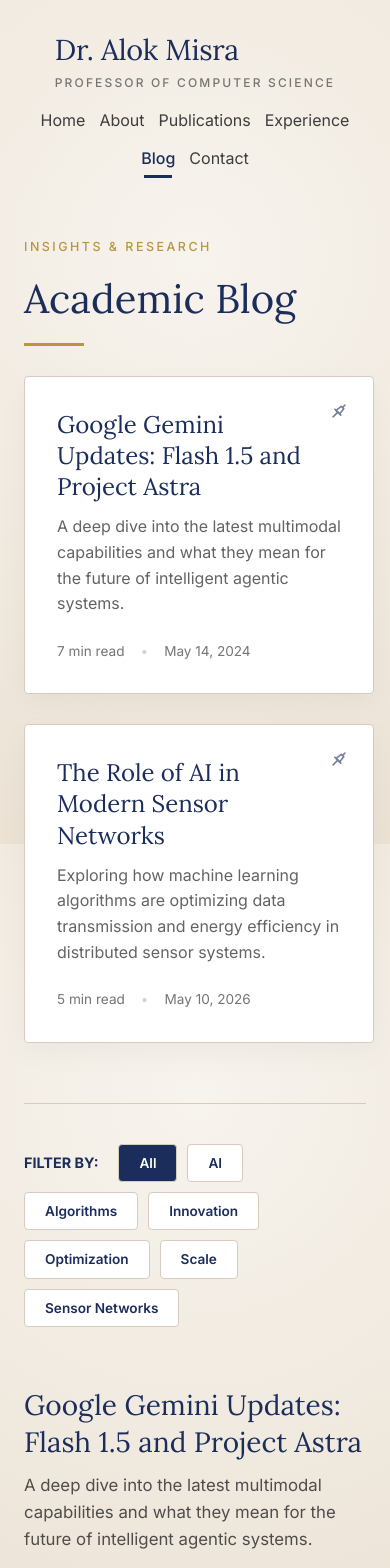
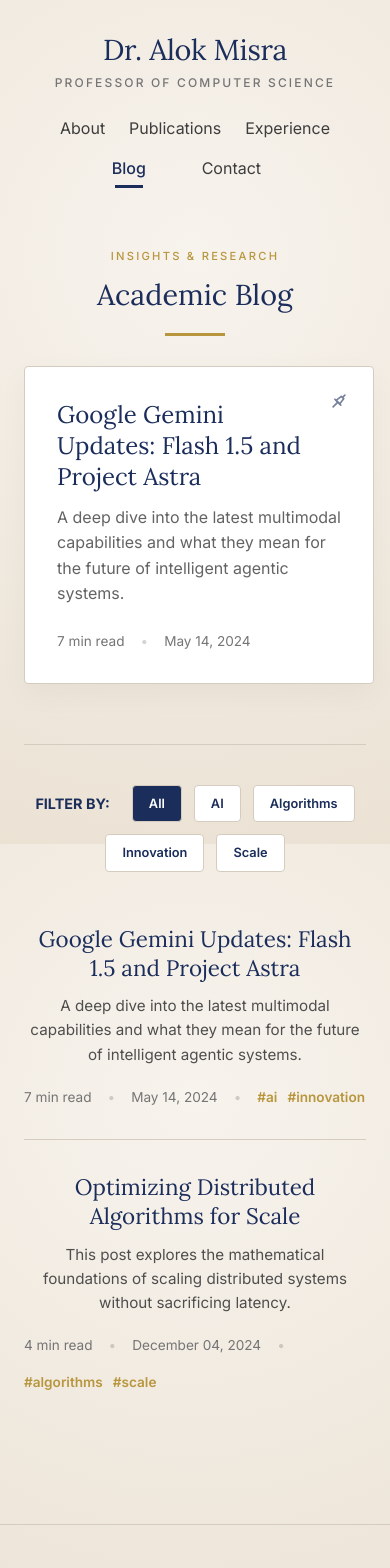
Before and after one commit to alokmisra/alok-misra, a Next.js app: page /blog in a window 390 px wide. Shown: the top 1568 px of the page. Built offline with nearby package versions, Linux system fonts and the light colour scheme.

Commit message:
feat: made all the pages responsive for mobile layout

```diff
--- a/app/blog/[slug]/page.tsx
+++ b/app/blog/[slug]/page.tsx
@@ -23,16 +23,16 @@
       <Navbar />
 
       <main style={{ flex: 1, paddingBlock: "60px" }}>
-        <div className="page-wrap" style={{ maxWidth: "1000px" }}>
+        <div className="page-wrap blog-post-detail" style={{ maxWidth: "1000px" }}>
           {/* Back Button */}
-          <Link href="/blog" style={{
+          <Link href="/blog" className="blog-back-btn" style={{
             display: "inline-flex",
             alignItems: "center",
             gap: "8px",
             color: "var(--gold)",
             textDecoration: "none",
             fontWeight: 600,
-            marginBottom: "40px",
+            marginBottom: "24px",
             fontSize: "0.9rem"
           }}>
             ← Back to all posts
@@ -40,20 +40,20 @@
 
           {/* Article Header */}
           <header style={{ marginBottom: "50px" }}>
-            <div style={{ display: "flex", gap: "10px", marginBottom: "16px" }}>
-              {post.tags?.map((tag: string) => (
-                <span key={tag} style={{ color: "var(--gold)", fontWeight: 700, fontSize: "0.8rem", textTransform: "uppercase", letterSpacing: "0.05em" }}>#{tag}</span>
-              ))}
-            </div>
             <h1 style={{
               fontFamily: "var(--font-heading)",
               fontSize: "clamp(2.5rem, 5vw, 3.5rem)",
               color: "var(--navy)",
               lineHeight: 1.1,
-              marginBottom: "24px"
+              marginBottom: "16px"
             }}>
               {post.title}
             </h1>
+            <div className="blog-post-tags" style={{ display: "flex", gap: "10px", marginBottom: "24px" }}>
+              {post.tags?.map((tag: string) => (
+                <span key={tag} style={{ color: "var(--gold)", fontWeight: 700, fontSize: "0.8rem", textTransform: "uppercase", letterSpacing: "0.05em" }}>#{tag}</span>
+              ))}
+            </div>
             <div style={{
               display: "flex",
               alignItems: "center",
@@ -70,7 +70,7 @@
           </header>
 
           {/* Article Content */}
-          <article style={{
+          <article className="blog-content-body" style={{
             lineHeight: 1.9,
             fontSize: "1.15rem",
             color: "var(--text-body)",
@@ -116,39 +116,44 @@
           </article>
 
           {/* Author Card (Dr. Alok Misra) */}
-          <section style={{
+          <section className="blog-author-card" style={{
             background: "var(--navy)",
             padding: "40px",
             borderRadius: "4px",
             color: "white",
             display: "flex",
-            gap: "32px",
-            alignItems: "center"
+            flexDirection: "column",
+            gap: "24px",
+            alignItems: "flex-start"
           }}>
+            <div style={{ display: "flex", alignItems: "center", gap: "20px" }}>
               <div style={{
-              width: "100px",
-              height: "100px",
+                width: "60px",
+                height: "60px",
                 borderRadius: "50%",
                 overflow: "hidden",
-              border: "3px solid var(--gold)",
+                border: "2px solid var(--gold)",
                 flexShrink: 0
               }}>
                 <img src={profileImage} alt={name} style={{ width: "100%", height: "100%", objectFit: "cover" }} />
               </div>
               <div>
-              <h3 style={{ fontSize: "1.5rem", marginBottom: "4px", fontFamily: "var(--font-heading)" }}>{name}</h3>
-              <p style={{ color: "var(--gold)", fontSize: "0.85rem", fontWeight: 700, textTransform: "uppercase", marginBottom: "12px", letterSpacing: "0.05em" }}>
-                Professor of Computer Science & Engineering
+                <h3 style={{ fontSize: "1.25rem", fontFamily: "var(--font-heading)" }}>{name}</h3>
+                <p style={{ color: "var(--gold)", fontSize: "0.7rem", fontWeight: 700, textTransform: "uppercase", letterSpacing: "0.05em" }}>
+                  Professor of CS & Engineering
                 </p>
-              <p style={{ fontSize: "1rem", lineHeight: 1.6, marginBottom: "20px", opacity: 0.9 }}>
+              </div>
+            </div>
+            <div>
+              <p style={{ fontSize: "0.95rem", lineHeight: 1.6, opacity: 0.9, marginBottom: "20px" }}>
                 {description}
               </p>
               <div style={{ display: "flex", gap: "24px", alignItems: "center" }}>
-                <a href={`mailto:${email}`} style={{ color: "white", display: "flex", alignItems: "center", gap: "8px", textDecoration: "none" }}>
-                  <IconMail size={18} />
+                <a href={`mailto:${email}`} style={{ color: "white", textDecoration: "none", fontWeight: 700, fontSize: "0.9rem" }}>
+                  Email ↗
                 </a>
-                <a href={profiles.googleScholar} target="_blank" rel="noopener noreferrer" style={{ color: "white", textDecoration: "none", fontWeight: 700, fontSize: "0.9rem" }}>Google Scholar</a>
-                <a href={profiles.scopus} target="_blank" rel="noopener noreferrer" style={{ color: "white", textDecoration: "none", fontWeight: 700, fontSize: "0.9rem" }}>Scopus</a>
+                <a href={profiles.googleScholar} target="_blank" rel="noopener noreferrer" style={{ color: "white", textDecoration: "none", fontWeight: 700, fontSize: "0.9rem" }}>Scholar ↗</a>
+                <a href={profiles.scopus} target="_blank" rel="noopener noreferrer" style={{ color: "white", textDecoration: "none", fontWeight: 700, fontSize: "0.9rem" }}>Scopus ↗</a>
               </div>
             </div>
           </section>
--- a/app/contact/page.tsx
+++ b/app/contact/page.tsx
@@ -18,22 +18,22 @@
             <h1 className="hero__heading" style={{ fontSize: "clamp(2.5rem, 5vw, 3.5rem)" }}>
               Contact Details
             </h1>
-            <div className="hero__divider" style={{ margin: "20px 0" }} />
+            <div className="hero__divider" />
           </section>
 
           <section style={{ paddingBottom: "100px" }}>
-            <div style={{
+            <div className="contact-grid" style={{
               display: "grid",
               gridTemplateColumns: "1fr 1fr",
               gap: "40px",
               alignItems: "start"
             }}>
               {/* Contact Information (Left) */}
-              <div style={{ display: "flex", flexDirection: "column", gap: "36px" }}>
+              <div className="contact-info-column" style={{ display: "flex", flexDirection: "column", gap: "36px" }}>
                 <div>
                   <h2 className="navbar__brand-name" style={{ fontSize: "1.6rem", marginBottom: "20px" }}>Contact Information</h2>
-                  <div style={{ display: "flex", flexDirection: "column", gap: "20px" }}>
-                    <div style={{ display: "flex", alignItems: "center", gap: "16px" }}>
+                  <div style={{ display: "flex", flexDirection: "column", gap: "24px" }}>
+                    <div className="contact-item-wrap" style={{ display: "flex", alignItems: "center", gap: "16px" }}>
                       <div style={{ padding: "10px", background: "var(--stats-bg)", borderRadius: "4px", color: "var(--navy)" }}>
                         <IconMail size={18} />
                       </div>
@@ -45,7 +45,7 @@
                       </div>
                     </div>
 
-                    <div style={{ display: "flex", alignItems: "center", gap: "16px" }}>
+                    <div className="contact-item-wrap" style={{ display: "flex", alignItems: "center", gap: "16px" }}>
                       <div style={{ padding: "10px", background: "var(--stats-bg)", borderRadius: "4px", color: "var(--navy)" }}>
                         <span style={{ fontSize: "1.1rem", fontWeight: 700 }}>☏</span>
                       </div>
@@ -91,12 +91,12 @@
               </div>
 
               {/* Contact Form (Right) */}
-              <div style={{
-                background: "var(--stats-bg)",
+              <div className="contact-form-card" style={{
+                background: "white",
                 padding: "32px",
                 borderRadius: "4px",
-                border: "1px solid var(--stats-border)",
-                boxShadow: "0 10px 30px rgba(0,0,0,0.03)",
+                border: "1px solid var(--border)",
+                boxShadow: "0 10px 40px rgba(0,0,0,0.04)",
                 width: "100%"
               }}>
                 <h2 className="navbar__brand-name" style={{ fontSize: "1.4rem", marginBottom: "40px" }}>Send a Message</h2>
--- a/app/experience/page.tsx
+++ b/app/experience/page.tsx
@@ -30,11 +30,11 @@
               Professional Experience
             </h2>
 
-            <div style={{ position: "relative", paddingLeft: "30px", borderLeft: "2px solid var(--border)" }}>
+            <div className="experience-timeline" style={{ position: "relative", paddingLeft: "30px", borderLeft: "2px solid var(--border)" }}>
               {employment.map((job: any, idx) => (
-                <div key={idx} style={{ marginBottom: "60px", position: "relative" }}>
+                <div key={idx} className="experience-item" style={{ marginBottom: "60px", position: "relative" }}>
                   {/* Dot on timeline */}
-                  <div style={{
+                  <div className="experience-dot" style={{
                     position: "absolute",
                     left: "-37px",
                     top: "6px",
@@ -123,7 +123,7 @@
               Education & Qualifications
             </h2>
 
-            <div style={{
+            <div className="education-grid" style={{
               display: "grid",
               gridTemplateColumns: "repeat(auto-fit, minmax(350px, 1fr))",
               gap: "30px"
--- a/app/globals.css
+++ b/app/globals.css
@@ -371,14 +371,30 @@
 
   .navbar {
     flex-direction: column;
-    gap: 16px;
+    gap: 24px; /* More spacing after name/designation */
+    text-align: center;
   }
 
   .navbar__links {
-    gap: 14px;
-    flex-wrap: wrap;
+    display: grid;
+    grid-template-columns: repeat(6, auto);
     justify-content: center;
+    gap: 16px 24px;
+    padding: 0;
   }
+
+  .navbar__links li:first-child {
+    display: none;
+  }
+
+  /* About, Publications, Experience on first row */
+  .navbar__links li:nth-child(2) { grid-column: span 2; }
+  .navbar__links li:nth-child(3) { grid-column: span 2; }
+  .navbar__links li:nth-child(4) { grid-column: span 2; }
+
+  /* Blog and Contact on second row, centered */
+  .navbar__links li:nth-child(5) { grid-column: 2 / span 2; grid-row: 2; }
+  .navbar__links li:nth-child(6) { grid-column: 4 / span 2; grid-row: 2; }
 
   .hero {
     grid-template-columns: 1fr;
@@ -387,17 +403,49 @@
   }
 
   .hero__photo-wrap {
-    width: min(300px, 80%);
+    width: min(250px, 70%);
     margin-inline: auto;
     order: -1;
   }
 
   .hero__quote {
-    padding-left: 0;
+    display: none;
+  }
+
+  .hero__heading {
+    font-size: clamp(1.8rem, 7vw, 2.4rem) !important;
+    text-align: center;
+    line-height: 1.25;
   }
 
   .hero__description {
     max-width: 100%;
+    font-size: 0.95rem !important;
+    text-align: center;
+    line-height: 1.6;
+  }
+
+  .hero__tag {
+    font-size: 0.7rem !important;
+    margin-bottom: 12px;
+    text-align: center;
+  }
+
+  /* Section Headings */
+  h2.navbar__brand-name {
+    font-size: 1.6rem !important;
+    text-align: center;
+    margin-bottom: 24px !important;
+  }
+
+  .hero__actions {
+    justify-content: center;
+    gap: 12px;
+  }
+
+  .hero__divider {
+    margin-inline: auto;
+    margin-block: 24px 20px;
   }
 
   .stats-card {
@@ -412,23 +460,309 @@
   .stat-item:nth-child(2) {
     border-bottom: 1px solid var(--stats-border);
   }
+
+  .about-content > div {
+    grid-template-columns: 1fr !important;
+    gap: 40px !important;
+  }
+
+  .about-sidebar {
+    order: -1;
+  }
+
+  .about-sidebar > div {
+    padding: 32px 24px !important;
+  }
+
+  .about-sidebar h2 {
+    font-size: 1.4rem !important;
+    margin-bottom: 16px !important;
+  }
+
+  .about-sidebar ul li {
+    padding-block: 8px !important;
+    font-size: 0.95rem !important;
+  }
+
+  .about-bio p {
+    font-size: 1rem !important;
+    margin-bottom: 1.5rem !important;
+    text-align: left !important;
+  }
+
+  .about-bio {
+    padding-top: 20px;
+  }
+
+  /* Publications Profile Links */
+  .profile-links-container {
+    display: flex;
+    justify-content: center;
+    gap: 12px;
+    margin-top: 24px;
+    overflow-x: auto;
+    padding-bottom: 12px;
+    scrollbar-width: none;
+    -ms-overflow-style: none;
+  }
+
+  .profile-links-container::-webkit-scrollbar {
+    display: none;
+  }
+
+  .profile-links-container .btn {
+    padding: 10px 18px !important;
+    font-size: 0.85rem !important;
+    flex-shrink: 0;
+  }
+
+  /* Publication Cards */
+  .pub-card {
+    padding: 24px !important;
+  }
+
+  .pub-card h3 {
+    font-size: 1.15rem !important;
+    margin-bottom: 10px !important;
+  }
+
+  .pub-card p {
+    font-size: 0.85rem !important;
+  }
+
+  .pub-card a {
+    font-size: 0.75rem !important;
+    margin-top: 14px !important;
+  }
+
+  /* Filters & Sorting */
+  .pub-filters-container > div {
+    gap: 16px !important;
+  }
+
+  .pub-filters-container button {
+    padding: 8px 14px !important;
+    font-size: 0.75rem !important;
+  }
+
+  /* Pagination */
+  .pub-pagination-container {
+    gap: 20px !important;
+    margin-top: 40px !important;
+  }
+
+  .pub-pagination-btn {
+    font-size: 0.75rem !important;
+  }
+
+  .pub-pagination-pages {
+    gap: 14px !important;
+  }
+
+  .pub-pagination-pages button {
+    font-size: 0.85rem !important;
+  }
+
+  /* Contact Page Grid */
+  .contact-grid {
+    grid-template-columns: 1fr !important;
+    gap: 48px !important;
+  }
+
+  .contact-info-column {
+    text-align: center;
+    align-items: center;
+  }
+
+  .contact-info-column > div {
+    display: flex;
+    flex-direction: column;
+    align-items: center;
+  }
+
+  .contact-info-column h2 {
+    font-size: 1.4rem !important;
+    margin-bottom: 16px !important;
+  }
+
+  .contact-info-column p {
+    font-size: 0.95rem !important;
+    white-space: normal !important;
+  }
+
+  .contact-form-card {
+    padding: 32px 20px !important;
+  }
+
+  .contact-form-card h2 {
+    font-size: 1.3rem !important;
+    margin-bottom: 24px !important;
+  }
+
+  /* Experience & Education Mobile */
+  .experience-timeline {
+    padding-left: 24px !important;
+  }
+
+  .experience-dot {
+    left: -31px !important;
+  }
+
+  .experience-item h3 {
+    font-size: 1.25rem !important;
+  }
+
+  .experience-item p {
+    font-size: 0.95rem !important;
+  }
+
+  .education-grid {
+    grid-template-columns: 1fr !important;
+    gap: 24px !important;
+  }
+
+  .education-grid > div {
+    padding: 32px 24px !important;
+  }
+
+  .education-grid h3 {
+    font-size: 1.2rem !important;
+  }
+
+  .contact-item-wrap {
+    width: fit-content;
+    margin-inline: auto;
+    text-align: left;
+  }
+
+  .hero__divider {
+    margin-inline: auto !important;
+  }
+
+  /* Blog Mobile Optimizations */
+  .blog-tags-container {
+    justify-content: center !important;
+    gap: 12px !important;
+  }
+
+  .blog-tags-container button {
+    padding: 8px 16px !important;
+    font-size: 0.8rem !important;
+  }
+
+  .blog-list-item {
+    padding-block: 32px !important;
+    flex-direction: column !important;
+    gap: 20px !important;
+    align-items: center !important;
+    text-align: center !important;
+  }
+
+  .blog-list-item h2 {
+    font-size: 1.4rem !important;
+    margin-bottom: 12px !important;
+  }
+
+  .blog-list-item p {
+    font-size: 0.95rem !important;
+    text-align: center !important;
+  }
+
+  .blog-post-detail h1 {
+    font-size: clamp(2rem, 8vw, 2.8rem) !important;
+    text-align: left !important;
+  }
+
+  .blog-post-detail header > div:last-child {
+    justify-content: flex-start !important;
+  }
+
+  .blog-author-card {
+    flex-direction: column !important;
+    text-align: center !important;
+    padding: 32px 20px !important;
+    gap: 24px !important;
+  }
+
+  .blog-post-detail {
+    text-align: left;
+  }
+
+  .blog-post-tags {
+    justify-content: flex-start !important;
+  }
+
+  .blog-back-btn {
+    margin-inline: 0 !important;
+    margin-bottom: 20px !important;
+  }
+
+  .blog-content-body {
+    font-size: 1rem !important;
+    line-height: 1.8 !important;
+    text-align: left !important;
+  }
+
+  .blog-content-body h2 {
+    font-size: 1.4rem !important;
+    margin-top: 40px !important;
+    text-align: left !important;
+  }
+
+  .blog-content-body h3 {
+    font-size: 1.2rem !important;
+    margin-top: 32px !important;
+    text-align: left !important;
+  }
+
+  .blog-author-card {
+    padding: 32px 24px !important;
+    gap: 20px !important;
+  }
+
+  .blog-author-card h3 {
+    font-size: 1.2rem !important;
+  }
+
+  .blog-author-card p {
+    font-size: 0.85rem !important;
+  }
 }
 
 @media (max-width: 480px) {
   .stats-card {
-    grid-template-columns: 1fr;
+    grid-template-columns: repeat(4, 1fr);
+    padding: 0;
   }
 
   .stat-item {
-    border-bottom: 1px solid var(--stats-border);
+    padding: 20px 4px;
   }
 
   .stat-item::after {
-    display: none !important;
+    display: block !important;
+    top: 20% !important;
+    bottom: 20% !important;
   }
 
-  .stat-item:last-child {
-    border-bottom: none;
+  .stat-item:nth-child(2)::after {
+    display: block !important;
+  }
+
+  .stat-value {
+    font-size: 1.4rem;
+    margin-bottom: 4px;
+  }
+
+  .stat-label {
+    font-size: 0.65rem;
+    line-height: 1.2;
+    padding-inline: 2px;
+  }
+
+  .stat-sublabel {
+    font-size: 0.55rem;
+    opacity: 0.8;
   }
 
   .hero__actions {
--- a/app/publications/page.tsx
+++ b/app/publications/page.tsx
@@ -22,15 +22,15 @@
             </h1>
             <div className="hero__divider" />
 
-            <div style={{ display: "flex", gap: "20px", marginTop: "20px" }}>
+            <div className="profile-links-container" style={{ display: "flex", gap: "16px", marginTop: "24px" }}>
               <a href={profiles.googleScholar} target="_blank" rel="noopener noreferrer" className="btn btn-secondary">
                 Google Scholar
               </a>
               <a href={profiles.scopus} target="_blank" rel="noopener noreferrer" className="btn btn-secondary">
-                Scopus Profile
+                Scopus
               </a>
               <a href={profiles.orcid} target="_blank" rel="noopener noreferrer" className="btn btn-secondary">
-                ORCID Profile
+                ORCID
               </a>
             </div>
           </section>
--- a/components/BlogClient.tsx
+++ b/components/BlogClient.tsx
@@ -89,7 +89,7 @@
 
       {/* Filters */}
       <section style={{ marginBottom: "20px", borderTop: "1px solid var(--border)", paddingTop: "40px" }}>
-        <div style={{ display: "flex", gap: "10px", flexWrap: "wrap", alignItems: "center" }}>
+        <div className="blog-tags-container" style={{ display: "flex", gap: "10px", flexWrap: "wrap", alignItems: "center" }}>
           <span style={{ fontSize: "0.9rem", fontWeight: 700, color: "var(--navy)", marginRight: "10px" }}>FILTER BY:</span>
           {allTags.map(tag => (
             <button
@@ -122,6 +122,7 @@
             filteredPosts.map((post, idx) => (
               <div
                 key={idx}
+                className="blog-list-item"
                 style={{
                   paddingBlock: "40px",
                   borderBottom: idx === filteredPosts.length - 1 ? "none" : "1.5px solid var(--border)",
--- a/components/PublicationsList.tsx
+++ b/components/PublicationsList.tsx
@@ -58,7 +58,7 @@
   return (
     <div>
       {/* Filter & Sort Section */}
-      <div style={{
+      <div className="pub-filters-container" style={{
         marginBottom: "40px",
         display: "flex",
         flexDirection: "column",
@@ -266,7 +266,7 @@
 
       {/* Pagination Controls */}
       {totalPages > 1 && (
-        <div style={{
+        <div className="pub-pagination-container" style={{
           marginTop: "60px",
           display: "flex",
           justifyContent: "center",
@@ -274,6 +274,7 @@
           gap: "40px" // Increased gap
         }}>
           <button
+            className="pub-pagination-btn"
             onClick={() => goToPage(Math.max(currentPage - 1, 1))}
             disabled={currentPage === 1}
             style={{
@@ -294,7 +295,7 @@
             <span style={{ fontSize: "1.2rem" }}>←</span> Previous
           </button>
 
-          <div style={{ display: "flex", gap: "24px" }}>
+          <div className="pub-pagination-pages" style={{ display: "flex", gap: "24px" }}>
             {Array.from({ length: totalPages }, (_, i) => i + 1).map(page => (
               <button
                 key={page}
--- a/data/blogs/sensor-networks.md
+++ /dev/null
@@ -1,12 +0,0 @@
----
-title: "The Role of AI in Modern Sensor Networks"
-excerpt: "Exploring how machine learning algorithms are optimizing data transmission and energy efficiency in distributed sensor systems."
-date: "May 10, 2026"
-readTime: "5 min read"
-tags: ["AI", "Sensor Networks", "Optimization"]
-slug: "sensor-networks"
-pinned: true
-thumbnail: "https://images.unsplash.com/photo-1518770660439-4636190af475?q=80&w=800&auto=format&fit=cover"
----
-
-Artificial Intelligence (AI) is transforming the landscape of modern sensor networks...
```
Lines whose indentation alone changed are shown as unchanged.
